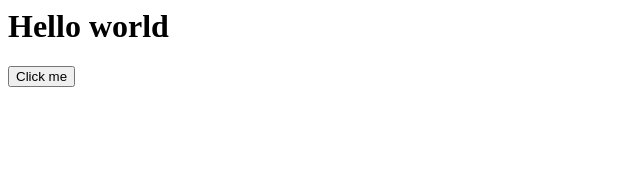
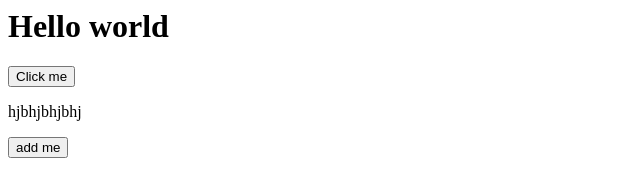
Before and after one commit to NokwandaM/my_cv, a website: page index.html in a window 1280 px wide. Shown: the whole page, without its empty margins (0-640 px from the left). Drawn offline with Linux system fonts and the light colour scheme.

Commit message:
I have added a new button

```diff
--- a/index.html
+++ b/index.html
@@ -1,4 +1,6 @@
 <div id="app">
   <h1>Hello world</h1>
   <button>Click me</button>
+  <p>hjbhjbhjbhj</p>
+  <button>add me</button>
 </div>
```
